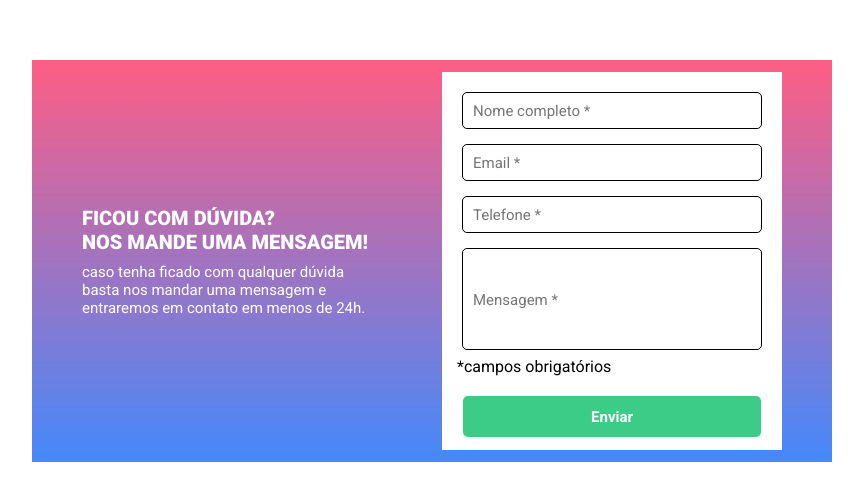
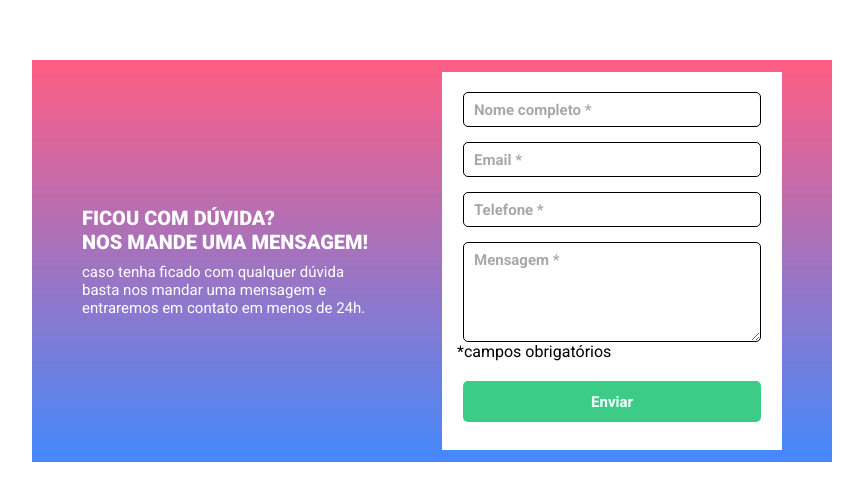
Before and after one commit to Gabriel-F-Freitas/formulario-com-validacao, a plain HTML site: page index.html in a window 1280 px wide. Shown: the part 139-640 px from the top of the page, without its empty margins (208-1071 px from the left). Drawn offline with Linux system fonts and the light colour scheme.

Commit message:
correções no estilo de texto dos inputs

```diff
--- a/index.html
+++ b/index.html
@@ -29,10 +29,14 @@
             </div>
 
             <form class="formulario">
-                <input type="text" class="nome borda-normal" placeholder="Nome completo *">
-                <input type="email" class="email borda-normal" placeholder="Email *">
-                <input type="tel" class="telefone borda-normal" placeholder="Telefone *">
-                <input type="textarea" class="mensagem borda-normal" placeholder="Mensagem *">
+                <input type="text" class="nome borda-preta" placeholder="Nome completo *">
+                <p class="texto-vermelho">campo obrigatório</p>
+                <input type="email" class="email borda-preta" placeholder="Email *">
+                <p class="texto-vermelho">campo obrigatório</p>
+                <input type="tel" class="telefone borda-preta" placeholder="Telefone *">
+                <p class="texto-vermelho">campo obrigatório</p>
+                <textarea class="mensagem borda-preta" placeholder="Mensagem *"></textarea>
+                <p class="texto-vermelho"></p>
                 <p>*campos obrigatórios</p>
                 <button type="submit" class="btn">Enviar</button>
             </form>
@@ -40,7 +44,7 @@
         </div>
     </main>
 
-    <script src="script.js"></script>
+    <script src="src/script.js" type="text/javascript"></script>
 </body>
 
 </html>
--- a/src/estilos.css
+++ b/src/estilos.css
@@ -53,6 +53,7 @@ main {
     display: flex;
     flex-direction: column;
     align-items: center;
+
 }
 
 .formulario .nome,
@@ -60,24 +61,34 @@ main {
 .telefone {
     width: 298px;
     height: 35px;
+    padding-left: 10px;
+    font-family: Roboto;
+    font-weight: 400;
+    font-style: Regular;
+    font-size: 15px;
 
 }
 
 .formulario .nome {
     margin-top: 20px;
-    margin-bottom: 15px;
+
 }
 
 .formulario .email,
 .telefone {
-    margin-bottom: 15px;
+    margin-top: 6px;
 }
 
 .formulario .mensagem {
     width: 298px;
     height: 100px;
-    margin-bottom: 7px;
-
+    margin-top: 6px;
+    padding-left: 10px;
+    padding-top: 8px;
+    font-family: Roboto;
+    font-weight: 400;
+    font-style: Regular;
+    font-size: 15px;
 }
 
 .formulario p {
@@ -87,7 +98,7 @@ main {
     font: 15px;
 }
 
-.borda-normal{
+.borda-preta {
     border-radius: 5px;
     border: 1px solid #000;
 
@@ -113,16 +124,18 @@ main {
     font-size: 8px;
     padding-left: 22px;
     margin: 0;
+    visibility: hidden;
 }
 
-input::placeholder {
-    padding-left: 10px;
-    padding-top: 8px;
+input::placeholder,
+textarea::placeholder {
+    font-family: Roboto;
+    font-weight: 700;
     font-size: 15px;
-
+    color: #a8a8a8;
 }
 
-.borda-preenchido {
+.borda-verde {
     border: 1px solid #00C22B;
 }
 
--- a/src/reset.css
+++ b/src/reset.css
@@ -8,6 +8,6 @@ body {
     font-family: 'Roboto', sans-serif;
 }
 
-input {
-    all: unset;
+input, textarea {
+    background: transparent;
 }
```
